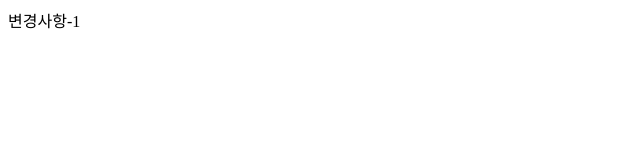
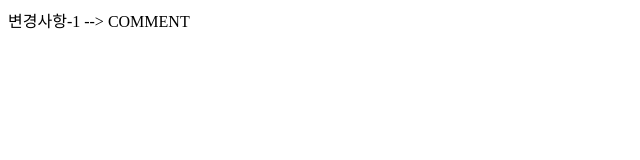
Before and after one commit to KimMuAng/git-practice, a plain HTML site: page index.html in a window 1280 px wide. Shown: the whole page, without its empty margins (0-640 px from the left). Drawn offline with Linux system fonts and the light colour scheme.

Commit message:
변경사항 추가 --> COMMENT

```diff
--- a/index.html
+++ b/index.html
@@ -7,6 +7,6 @@
     <title>와---!!</title>
 </head>
 <body>
-    변경사항-1
+    변경사항-1 --> COMMENT
 </body>
 </html>
```
